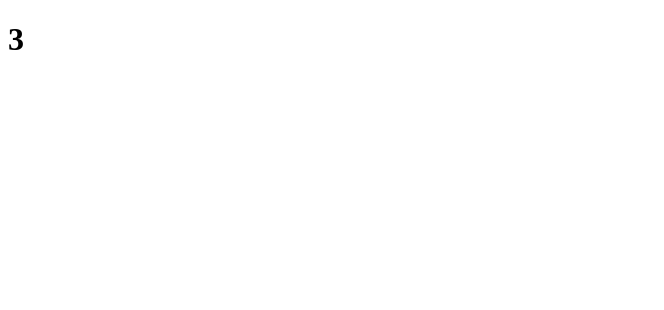
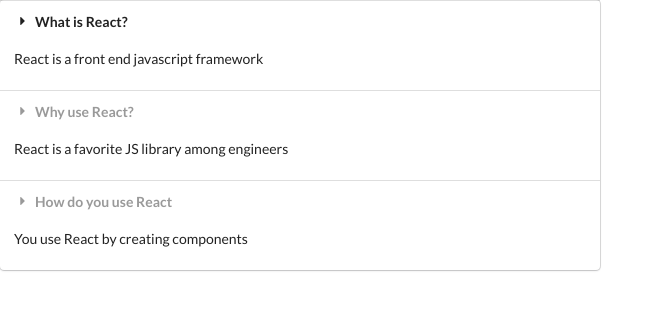
Before and after one commit to Chrispolanco/widgets, a React (Create React App) app: page / in a window 1280 px wide. Shown: the top 310 px of the page, without its empty margins (0-664 px from the left). Built offline with nearby package versions, Linux system fonts and the light colour scheme.

Commit message:
semantic ui added

```diff
--- a/public/index.html
+++ b/public/index.html
@@ -24,6 +24,7 @@
       work correctly both with client-side routing and a non-root public URL.
       Learn how to configure a non-root public URL by running `npm run build`.
     -->
+    <link rel='stylesheet' href="https://cdnjs.cloudflare.com/ajax/libs/semantic-ui/2.4.1/semantic.min.css"/>
     <title>React App</title>
   </head>
   <body>
--- a/src/components/Accordion.js
+++ b/src/components/Accordion.js
@@ -1,8 +1,24 @@
 import React from "react";
 
 const Accordion = ({items}) => {
+    const renderedItems = items.map(item =>{
+        return(
+            <div key= {item.title}>
+                <div className="title acitve">
+                    <i className="dropdown icon"></i>
+                    {item.title}
+                </div>
+                <div className="content active">
+                    <p>{item.content}</p>
+                </div>
+            </div>
+        )
+    });
+
     return(
-        <h1>{items.length}</h1>
+        <div className="ui styled accordion">
+            {renderedItems}
+        </div>
     )
 };
 
```
